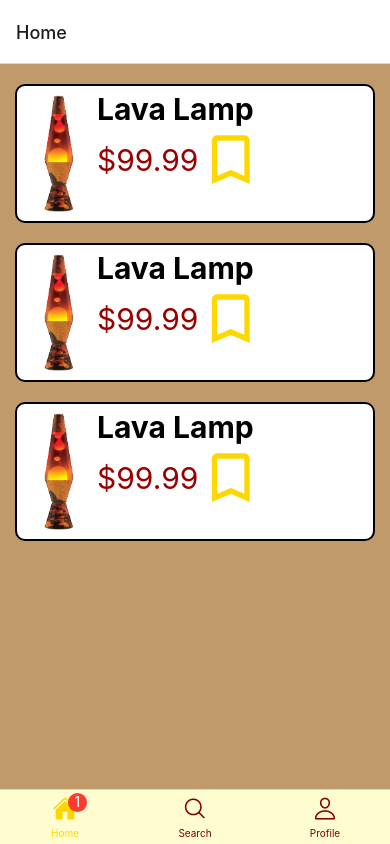
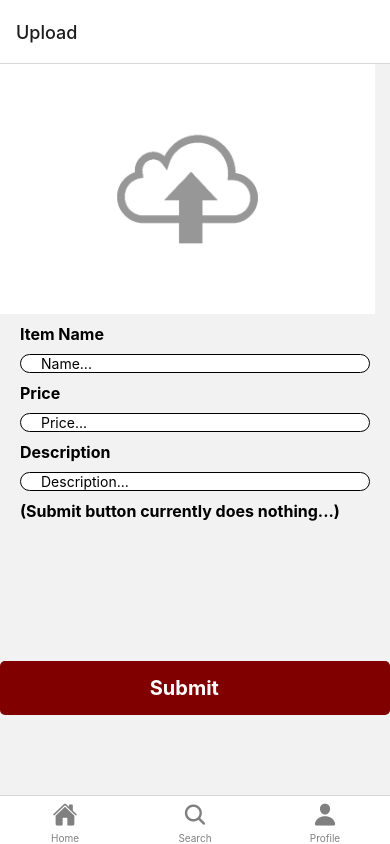
Before and after one commit to Cs262-BASSH/Client, a React Native app: screen /Upload in a window 390 px wide. Built offline with nearby package versions, Linux system fonts and the light colour scheme.

Commit message:
Upload Component Added

```diff
--- a/screens/Tabs.js
+++ b/screens/Tabs.js
@@ -2,9 +2,11 @@ import Homepage from './Homepage';
 import Profile from './Profile';
 import Search from './Search';
 
-import { StyleSheet } from 'react-native';
+import React from 'react';
 import Ionicons from 'react-native-vector-icons/Ionicons';
 import { createBottomTabNavigator } from '@react-navigation/bottom-tabs';
+import Header from '../shared/header';
+import Upload from './Upload';
 
 /* This is where the tabs are added */
 
@@ -13,50 +15,43 @@ const Tab = createBottomTabNavigator();
 export default function Tabs() {
 
   return (
-
-    <Tab.Navigator style={styles.container}
-      screenOptions={
-        ({ route }) => ({
+      <Tab.Navigator
+        screenOptions={({ route }) => ({
           tabBarIcon: ({ focused, color, size }) => {
             let iconName;
 
+            /* Needs to be Rework: ios-list-box is not a valid icon name */
             if (route.name === 'Home') {
-              iconName = focused ? 'ios-home' : 'ios-home-outline';
-            } else if (route.name === 'Settings') {
-              iconName = focused ? 'ios-settings' : 'ios-settings-outline';
+              iconName = focused
+                ? 'ios-home'
+                : 'ios-home';
             } else if (route.name === 'Search') {
-              iconName = focused ? 'ios-search' : 'ios-search-outline';
+              iconName = focused ? 'ios-search' : 'ios-search';
             } else if (route.name === 'Profile') {
-              iconName = focused ? 'ios-person' : 'ios-person-outline';
+              iconName = focused ? 'ios-person' : 'ios-person';
             }
 
             return <Ionicons name={iconName} size={size} color={color} />;
           },
+          tabBarActiveTintColor: 'tomato',
+          tabBarInactiveTintColor: 'gray',
+          shifting: true
+        })}
+      >
+        {/* List of tabs */}
+        <Tab.Screen name="Home" component={Homepage}
+        options={({ navigation }) => ({
+          headerRight: () => (
+            <Header navigation={navigation}/>
+          )
+        })} />
+        {/* Profile does not have an icon yet */}
+        <Tab.Screen name="Search" component={Search} options={{headerShown: false,}}/>
+        <Tab.Screen name="Profile" component={Profile} />
+        <Tab.Screen name="Upload" component={Upload}
+        options={{tabBarButton: () => null,
+                  tabBarVisible:false}} />
 
-          tabBarActiveTintColor: 'gold',
-
-          tabBarInactiveTintColor: 'maroon',
-
-          tabBarStyle: {
-            backgroundColor: '#FFFDD0',
-            paddingBottom: 5,
-            height: 55,
-
-          },
-        })
-      }
-    >
-      {/* List of tabs */}
-      <Tab.Screen name="Home" component={Homepage} options={{ tabBarBadge: 1 }} />
-      <Tab.Screen name="Search" component={Search} options={{headerShown: false,}}/>
-      <Tab.Screen name="Profile" component={Profile} options={{headerShown: false,}}/>
-
-    </Tab.Navigator>
+      </Tab.Navigator>
   )
 }
-
-const styles = StyleSheet.create({
-  container: {
-  },
-
-});
--- /dev/null
+++ b/screens/Upload.js
@@ -0,0 +1,103 @@
+import React from 'react';
+import { View, Text, TextInput, Image, TouchableOpacity, StyleSheet } from 'react-native';
+import * as ImagePicker from 'expo-image-picker';
+import UploadImageTemp from "../assets/UploadImageTemp.png"
+
+export default function Upload() {
+  const [selectedImage, setSelectedImage] = React.useState(UploadImageTemp);
+
+  let openImagePickerAsync = async () => {
+    let permissionResult = await ImagePicker.requestMediaLibraryPermissionsAsync();
+
+    if (permissionResult.granted === false) {
+      alert("Permission to access camera roll is required!");
+      return;
+    }
+
+    let pickerResult = await ImagePicker.launchImageLibraryAsync();
+
+    if (pickerResult.cancelled === true) {
+        return;
+		}
+
+      setSelectedImage({ localUri: pickerResult.uri });
+		};
+
+  return (
+    <View>
+      <TouchableOpacity onPress={openImagePickerAsync}>
+				<Image source={UploadImageTemp} style={styles.defautlImage}/>
+				<Image source={{uri: selectedImage.localUri}}
+				style={styles.image}/>
+
+      </TouchableOpacity>
+
+			<Text style={styles.heading}>Item Name</Text>
+			<TextInput style={styles.typeInput}
+			placeholder = "Name...">
+			</TextInput>
+
+			<Text style={styles.heading}>Price</Text>
+			<TextInput style={styles.typeInput}
+			placeholder = "Price...">
+			</TextInput>
+
+			<Text style={styles.heading}>Description</Text>
+			<TextInput style={styles.typeInput}
+			placeholder = "Description...">
+			</TextInput>
+
+			<Text style={styles.heading}>(Submit button currently does nothing...)</Text>
+
+			<TouchableOpacity onPress={() => null} style={styles.button}>
+      	<Text style={styles.buttonText}> Submit</Text>
+      </TouchableOpacity>
+
+    </View>
+  );
+}
+
+const styles = StyleSheet.create({
+  defautlImage: {
+		width: 375,
+    height: 250,
+    justifyContent: 'center',
+    alignItems: 'center',
+		position: "absolute",
+	},
+	image: {
+    width: 375,
+    height: 250,
+    justifyContent: 'center',
+    alignItems: 'center',
+  },
+	heading: {
+		padding: 10,
+		paddingLeft: 20,
+		fontSize: 16,
+		fontWeight: "bold",
+	},
+	typeInput: {
+		paddingLeft: 20,
+		backgroundColor: "white",
+		borderWidth: 1,
+		borderRadius: 10,
+		borderColor: "black",
+		marginRight: 20,
+		marginLeft: 20,
+	},
+	button: {
+		backgroundColor: "maroon",
+		padding: 15,
+		borderRadius: 5,
+		marginTop: 130,
+	},
+	buttonText: {
+		paddingLeft: 130,
+		alignItems: "center",
+		justifyContent: "center",
+		fontWeight: "bold",
+		color: "white",
+		fontSize: 20,
+	},
+})
--- /dev/null
+++ b/shared/header.js
@@ -0,0 +1,21 @@
+import React from 'react';
+import { TouchableOpacity, View, Text, StyleSheet } from 'react-native';
+
+export default function Header({ navigation }) {
+  return (
+		<View>
+      <TouchableOpacity onPress={() => navigation.navigate('Upload')}>
+          <Text style={styles.title}>+</Text>
+      </TouchableOpacity>
+    </View>
+  )
+}
+
+const styles = StyleSheet.create({
+  title: {
+  	padding: 10,
+    fontSize: 18,
+    fontWeight: 'bold',
+    color: '#333',
+  },
+})
```
Also changed, not shown: package.json (+7 -7 lines), assets/UploadImageTemp.png (added), 1 other file (tests, documents, lock files or other folders).
